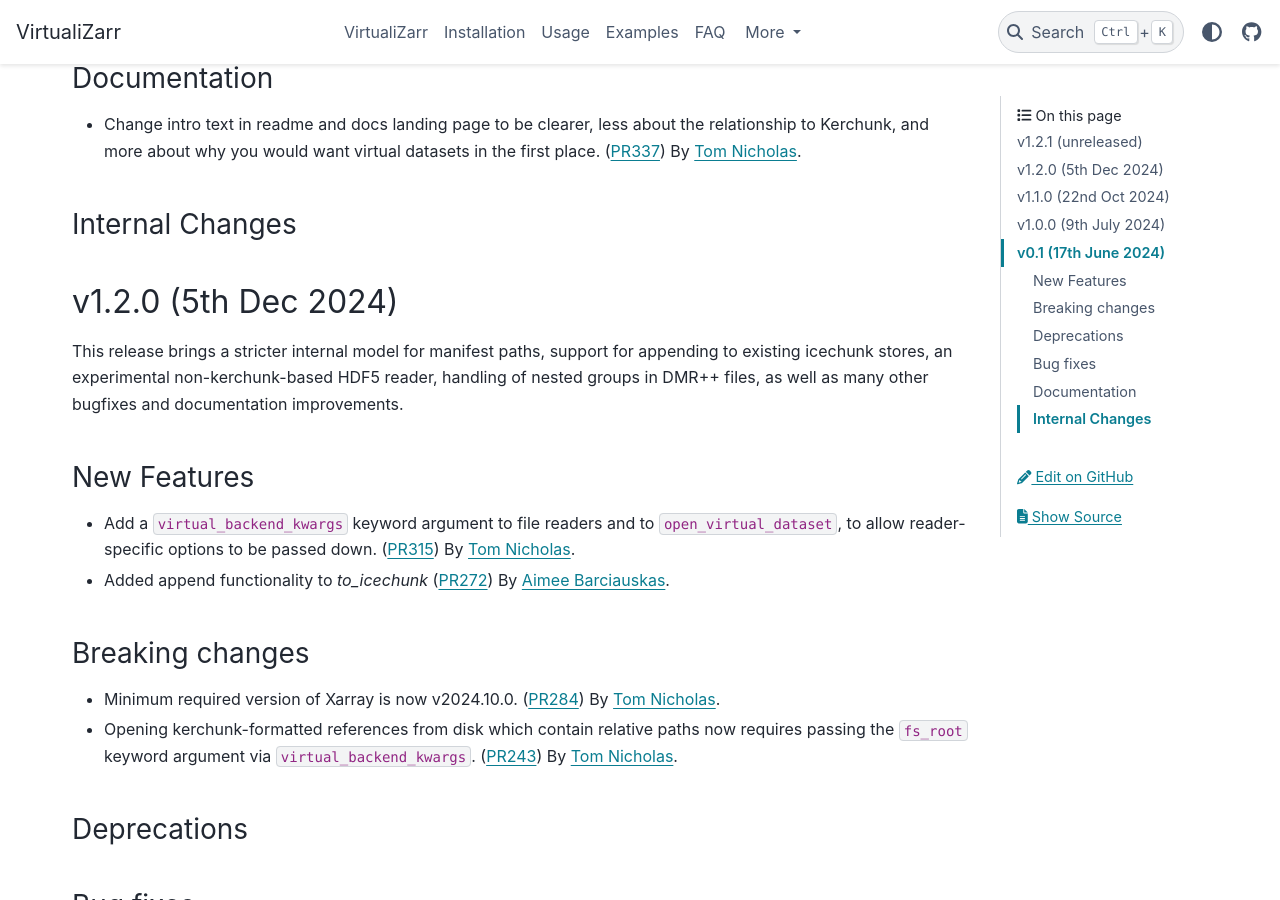
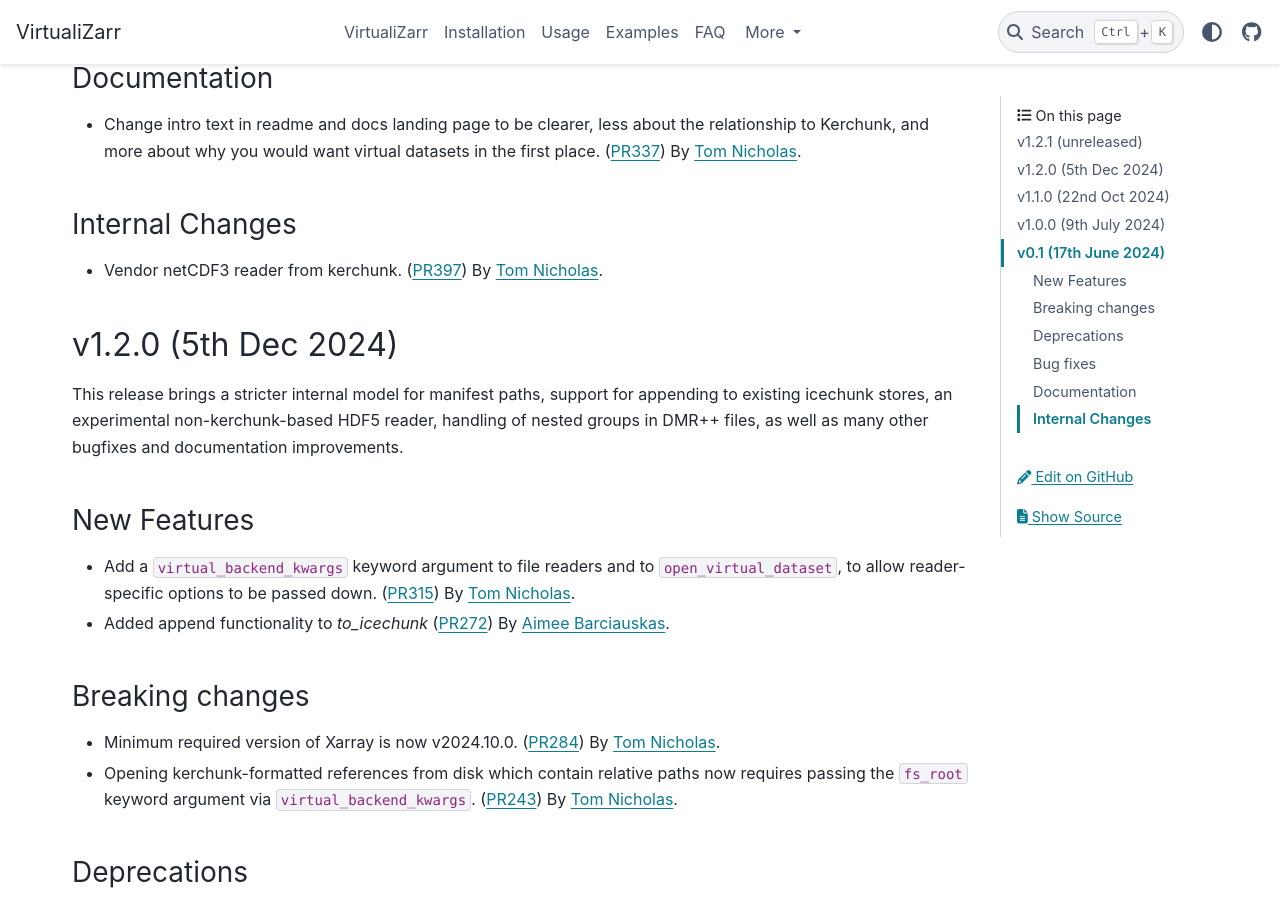
Before and after one commit to zarr-developers/VirtualiZarr, a Sphinx documentation site: the page built from docs/releases.rst, in a window 1280 px wide and 900 px high, scrolled down 1075 px. Built offline with Sphinx 7.4.7 and the PyData theme 0.15.4, drawn with Linux system fonts in a browser that asks for light colours.

Commit message:
release note

```diff
--- a/docs/releases.rst
+++ b/docs/releases.rst
@@ -48,6 +48,8 @@
 
 Internal Changes
 ~~~~~~~~~~~~~~~~
+
+- Vendor netCDF3 reader from kerchunk. (:pull:`397`) By `Tom Nicholas <https://github.com/TomNicholas>`_.
 
 .. _v1.2.0:
 
```
